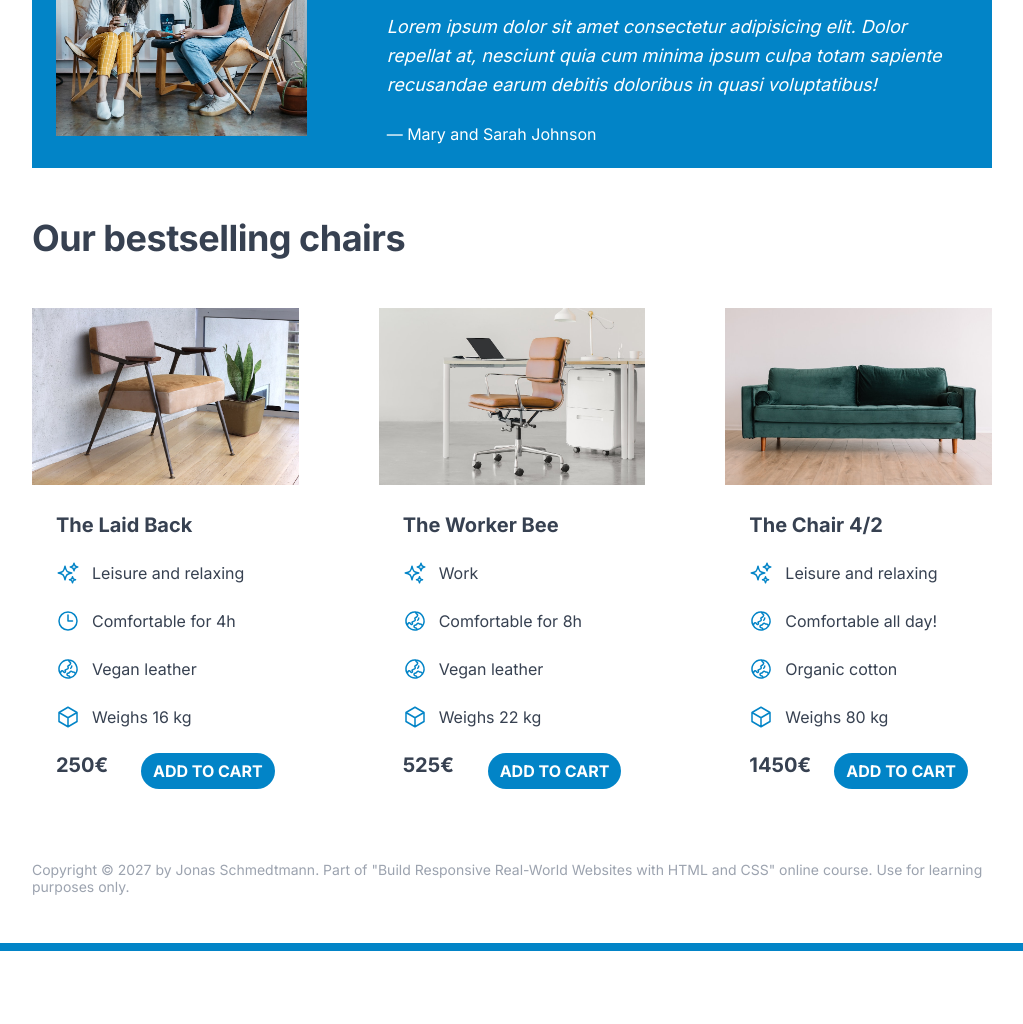
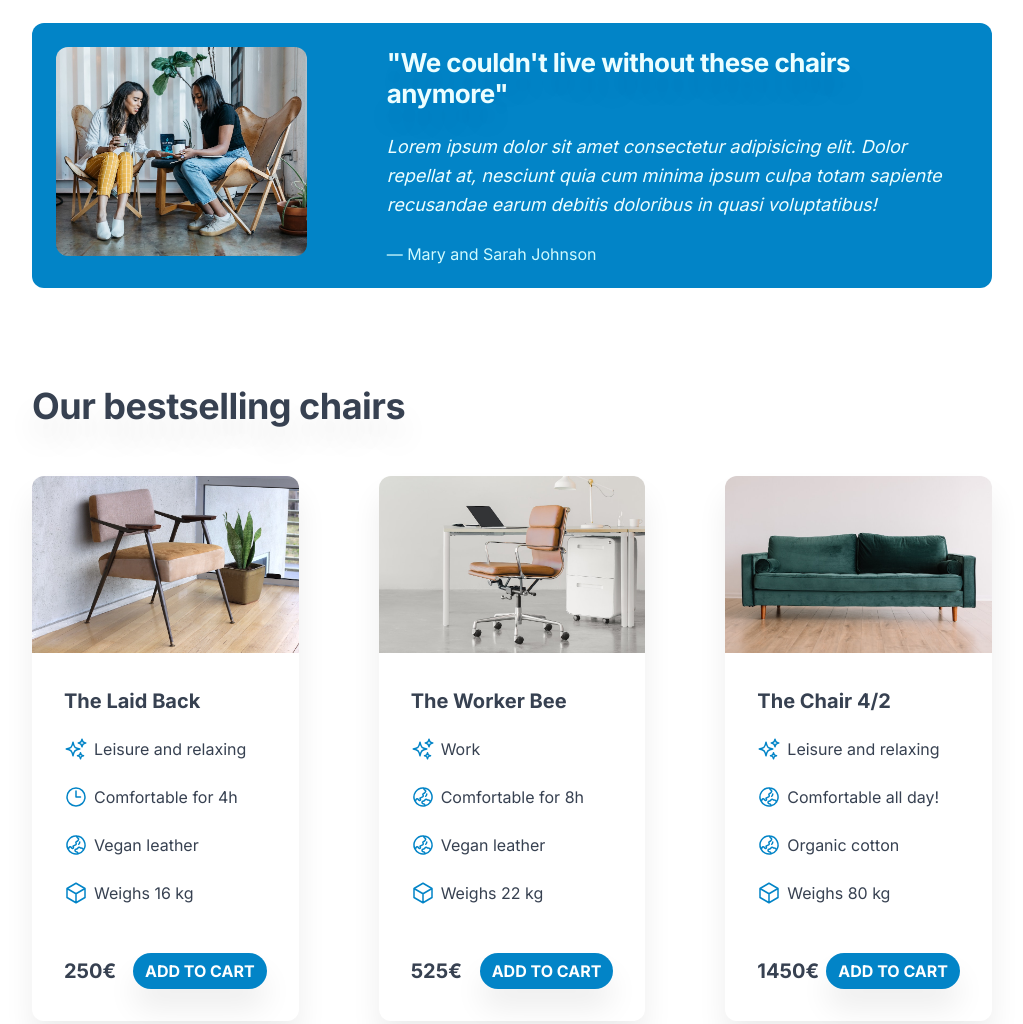
Before and after one commit to MartinbianchoEduardo/HTML-and-CSS-course, a plain HTML site: page 05-Design/index.html in a window 1280 px wide. Shown: the part 980-2004 px from the top of the page, without its empty margins (128-1151 px from the left). Before the commit the page ends 1931 px from the top, so only its background shows below. Drawn offline with Linux system fonts and the light colour scheme.

Commit message:
section 5 project finished

```diff
--- a/05-Design/style.css
+++ b/05-Design/style.css
@@ -6,7 +6,7 @@ FONT SIZE SYSTEM (px)
 10 / 12 / 14 / 16 / 18 / 20 / 24 / 30 / 36 / 44 / 52 / 62 / 74 / 86 / 98
 */
 
-/* main color: #0ea5e9 #0284c7
+/* main color: #0284c7
    gray color: #374151
 */
 
@@ -32,13 +32,14 @@ body {
 
 header,
 section {
-  margin-bottom: 48px;
+  margin-bottom: 96px;
 }
 
 h2 {
   margin-bottom: 48px;
   font-size: 36px;
   letter-spacing: -0.5px;
+  text-shadow: 0px 20px 30px rgba(0, 0, 0, 0.1);
 }
 
 .grid-3-cols {
@@ -55,11 +56,14 @@ h2 {
   text-transform: uppercase;
   display: inline-block;
   font-weight: 700;
-  border-radius: 22px;
+  box-shadow: 0px 20px 30px 0 rgba(0, 0, 0, 0.07);
+  border-radius: 100px;
 }
 
 .btn:hover {
-  background-color: #0ea5e9;
+  background-color: #0e93d1;
+  box-shadow: 0px 10px 20px 0 rgba(0, 0, 0, 0.32);
+  transition: 2s;
 }
 
 .btn--big {
@@ -81,7 +85,7 @@ header {
   display: grid;
   grid-template-columns: repeat(2, 1fr);
   column-gap: 80px;
-  margin-top: 48px;
+  margin-top: 64px;
 }
 
 .header-text-box {
@@ -89,10 +93,11 @@ header {
 }
 
 h1 {
-  margin-bottom: 24px;
+  margin-bottom: 32px;
   font-size: 44px;
   line-height: 1.1;
   letter-spacing: -1px;
+  text-shadow: 0px 20px 30px rgba(0, 0, 0, 0.1);
 }
 
 .header-text {
@@ -103,6 +108,17 @@ h1 {
 
 img {
   width: 100%;
+  border-radius: 12px;
+}
+
+.chair {
+  box-shadow: 0px 20px 30px 0 rgba(0, 0, 0, 0.07);
+  border-radius: 12px;
+}
+
+.chair img {
+  border-bottom-left-radius: 0;
+  border-bottom-right-radius: 0;
 }
 
 /* FEATURES */
@@ -110,7 +126,7 @@ img {
   stroke: #0284c7;
   width: 32px;
   height: 32px;
-  margin-bottom: 16px;
+  margin-bottom: 24px;
 }
 
 .features-title {
@@ -126,8 +142,9 @@ img {
 /* TESTIMONIAL */
 .testimonial-section {
   background-color: #0284c7;
-  color: #fff;
+  color: #ecfeff;
   padding: 24px;
+  border-radius: 12px;
 }
 
 .testimonial-box {
@@ -147,9 +164,13 @@ img {
   line-height: 1.6;
 }
 
+.testimonial-author {
+  color: #cffafe;
+}
+
 /* CHAIRS */
 .chair-box {
-  padding: 24px;
+  padding: 32px;
 }
 
 h3 {
@@ -159,13 +180,13 @@ h3 {
 
 .chair-details {
   list-style: none;
-  margin-bottom: 24px;
+  margin-bottom: 48px;
 }
 
 .chair-details li {
   display: flex;
   align-items: center;
-  gap: 12px;
+  gap: 6px;
   margin-bottom: 24px;
 }
 
@@ -183,6 +204,7 @@ h3 {
   display: flex;
   justify-content: space-between;
   font-size: 20px;
+  align-items: center;
 }
 
 footer {
```
